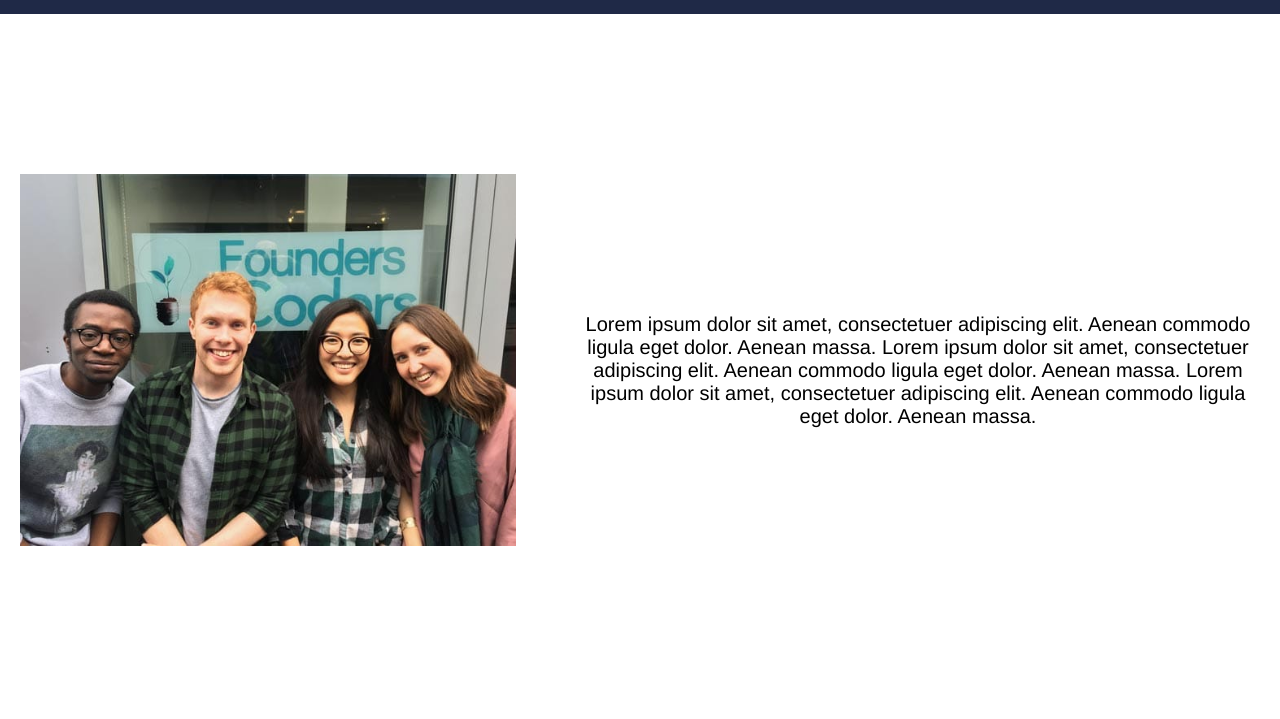
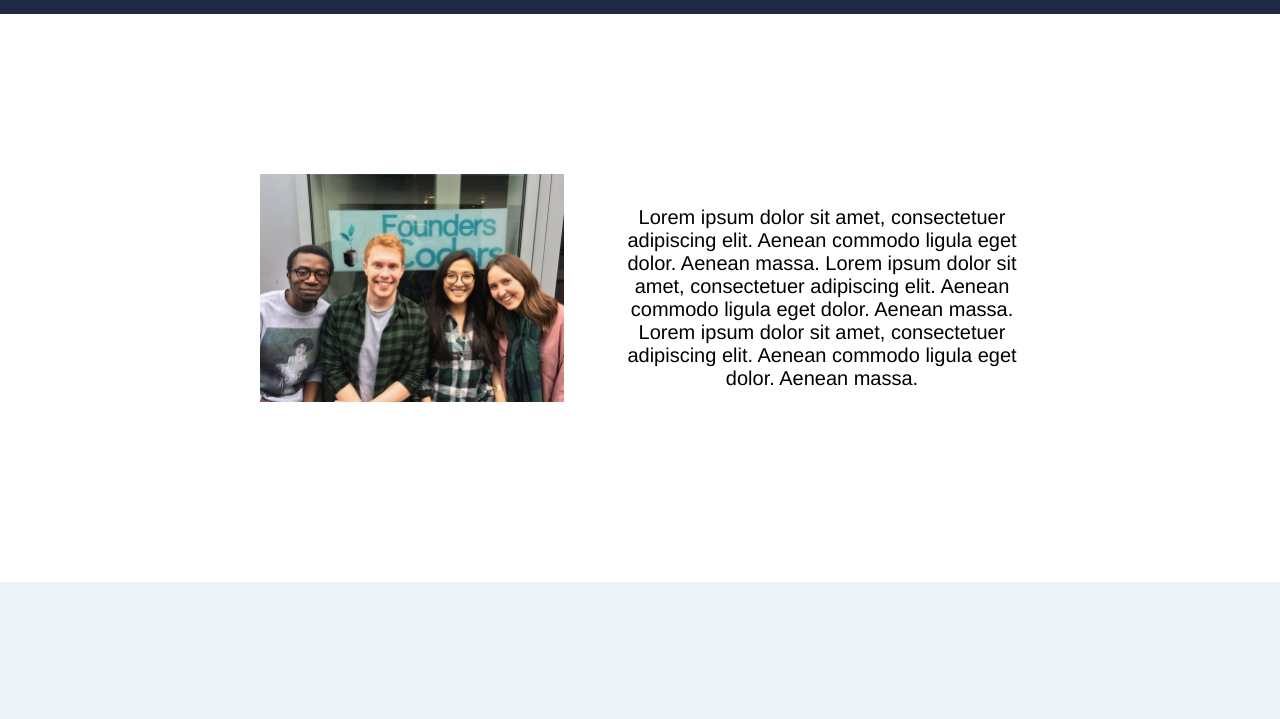
Before and after one commit to FAC10/week1-ajoy-facx-machine, a website: page index.html in a window 1280 px wide. Shown: the part 81-800 px from the top of the page. Drawn offline with Linux system fonts and the light colour scheme.

Commit message:
Reduce breakpoint for sectionContainer to 40em

```diff
--- a/style.css
+++ b/style.css
@@ -37,7 +37,7 @@ h1, h2, h3 {
 }
 
 .sectionContainer {
-  max-width: 70em;
+  max-width: 40em;
   padding: 4em 1em;
   margin: 0 auto;
 }
```
